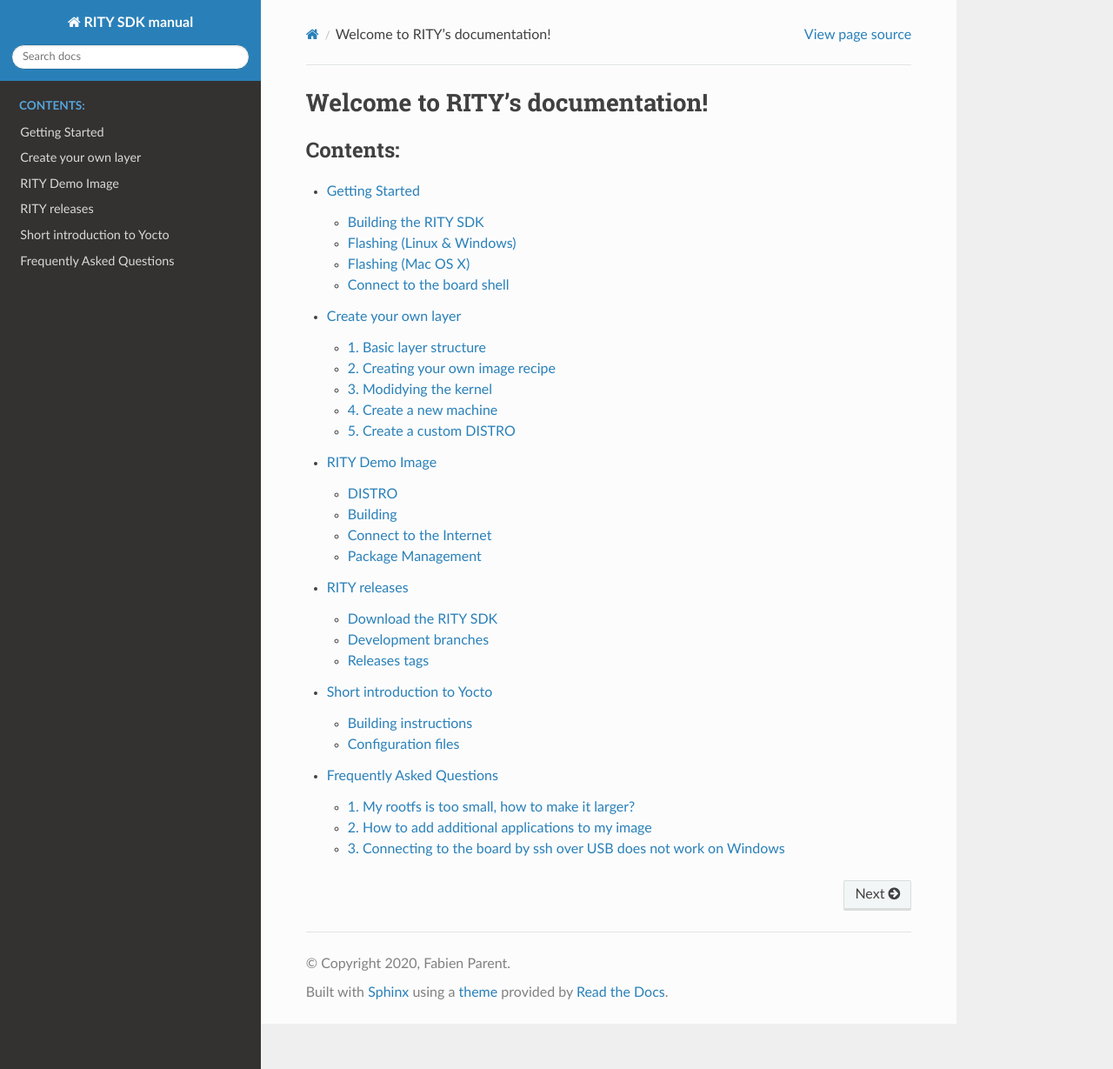
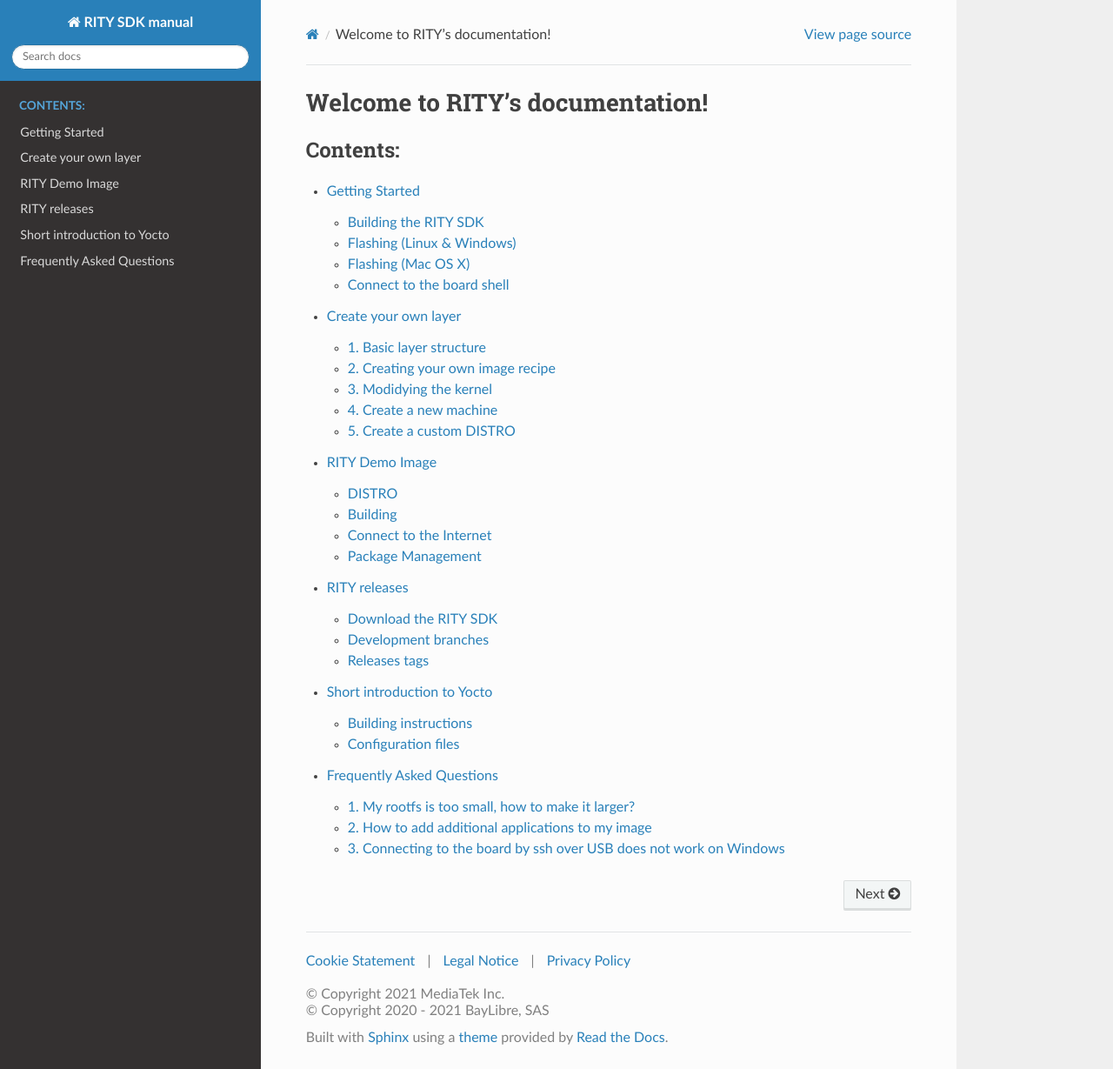
Before and after one commit to via-edge-ai/meta-rity, a Sphinx documentation site: the page built from docs/index.rst, in a window 1280 px wide and 1229 px high. Shown: the whole window at 87% size. Built offline with Sphinx 7.4.7 and the Read the Docs theme 2.0.0, drawn with Linux system fonts in a browser that asks for light colours.

Commit message:
docs: switch to BL/MTK copyrights
Modify the docs to use the BL/MTK copyrights.

Signed-off-by: Fabien Parent <fparent@baylibre.com>

```diff
--- /dev/null
+++ b/docs/_templates/footer.html
@@ -0,0 +1,23 @@
+{% extends "!footer.html" %}
+{% block contentinfo  %}
+    <p>
+    <div>
+        <a href="https://www.mediatek.com/cookie-statement">Cookie Statement</a>
+        <span style="padding-right:10px; padding-left:10px" >|</span>
+        <a href="https://www.mediatek.com/legal-notice">Legal Notice</a>
+        <span style="padding-right:10px; padding-left:10px" >|</span>
+        <a href="https://www.mediatek.com/privacy-policy">Privacy Policy</a>
+    </div>
+    {#
+        Use custom copyright notice instead of built-in copyright string in conf.py
+    #}
+    <br/>
+    <div>
+        &#169; Copyright 2021 MediaTek Inc.
+    </div>
+    <div>
+        &#169; Copyright 2020 - 2021 BayLibre, SAS
+    </div>
+    </p>
+    {{ super() }}
+{% endblock %}
--- a/docs/conf.py
+++ b/docs/conf.py
@@ -7,8 +7,8 @@
 # -- Project information -----------------------------------------------------
 
 project = 'RITY SDK manual'
-copyright = '2020, Fabien Parent'
-author = 'Fabien Parent <fparent@baylibre.com>'
+copyright = 'Copyright 2021 MediaTek Inc. Copyright 2020-2021 BayLibre, SAS'
+author = 'MediaTek Inc. and BayLibre, SAS'
 
 # The full version, including alpha/beta/rc tags
 release = 'rity/hardknott'
@@ -27,6 +27,11 @@
 
 # -- Options for HTML output -------------------------------------------------
 
+templates_path = ['_templates']
+
+# We use custom footer.html to show copyright instead.
+html_show_copyright = False
+
 # The theme to use for HTML and HTML Help pages.  See the documentation for
 # a list of builtin themes.
 #
```
